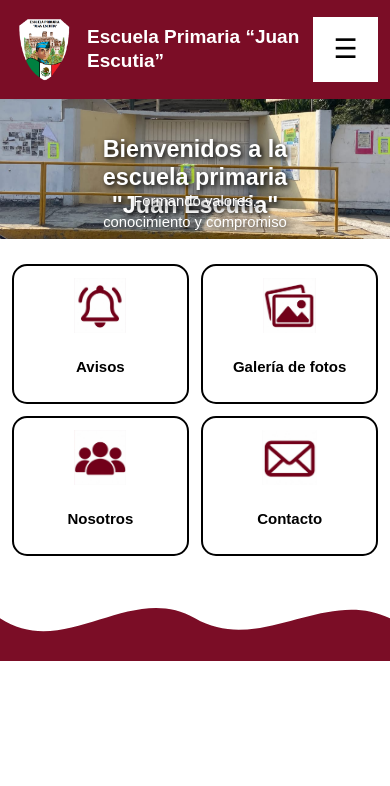
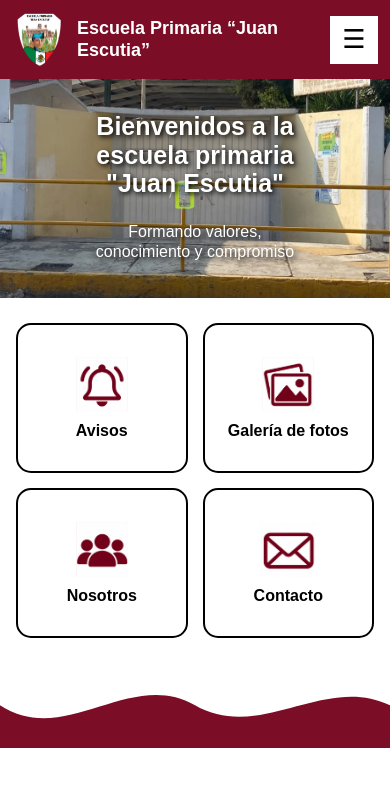
Before and after one commit to escuelaprimariajuanescutia99-rgb/Escuela-Primaria-Juan-Escutia-, a plain HTML site: page index.html in a window 390 px wide. Drawn offline with Linux system fonts and the light colour scheme.

Commit message:
actualizacion del diseño adaptable para celullares

```diff
--- a/style.css
+++ b/style.css
@@ -452,3 +452,130 @@ body {
     }
 
 }
+
+/* AJUSTES PARA CELULARES */
+@media screen and (max-width: 600px) {
+
+    * {
+        box-sizing: border-box;
+    }
+
+    body {
+        margin: 0;
+        width: 100%;
+        overflow-x: hidden;
+    }
+
+    /* ENCABEZADO */
+    .encabezado {
+        display: flex;
+        align-items: center;
+        gap: 10px;
+        padding: 12px;
+        width: 100%;
+    }
+
+    .encabezado img {
+        width: 55px;
+        height: 55px;
+        flex-shrink: 0;
+    }
+
+    .nombre-escuela {
+        flex: 1;
+        min-width: 0;
+    }
+
+    .nombre-escuela h1 {
+        font-size: 18px;
+        line-height: 1.2;
+        margin: 0;
+    }
+
+    .menu {
+        padding: 0;
+        flex-shrink: 0;
+    }
+
+    .boton-menu {
+        width: 48px;
+        height: 48px;
+        font-size: 26px;
+    }
+
+    .opciones-menu {
+        right: 0;
+        top: 55px;
+    }
+
+    /* IMAGEN PRINCIPAL */
+    .imagen-principal {
+        width: 100%;
+        overflow: hidden;
+    }
+
+    .imagen-principal img {
+        display: block;
+        width: 100%;
+        max-width: 100%;
+        aspect-ratio: 16 / 9;
+        object-fit: cover;
+    }
+
+    .imagen-principal h1 {
+        position: absolute;
+        top: 15%;
+        left: 5%;
+        right: 5%;
+        margin: 0;
+        font-size: 25px;
+        line-height: 1.15;
+        text-align: center;
+    }
+
+    .imagen-principal p {
+        position: absolute;
+        top: 65%;
+        left: 5%;
+        right: 5%;
+        margin: 0;
+        font-size: 16px;
+        line-height: 1.3;
+        text-align: center;
+    }
+
+    /* ACCESOS DIRECTOS */
+    .accesos-directos {
+        display: grid;
+        grid-template-columns: repeat(2, minmax(0, 1fr));
+        gap: 15px;
+        width: calc(100% - 32px);
+        margin: 25px auto;
+    }
+
+    .boton-acceso {
+        min-width: 0;
+        min-height: 150px;
+        padding: 12px 8px;
+    }
+
+    .boton-acceso img {
+        width: 55px;
+        height: 55px;
+    }
+
+    .boton-acceso p {
+        font-size: 16px;
+        margin: 0;
+        text-align: center;
+    }
+
+    /* DECORACIÓN INFERIOR */
+    .decoracion-inferior {
+        position: relative;
+        width: 100%;
+        height: 80px;
+        margin: 30px 0 0;
+        transform: none;
+    }
+}
```
